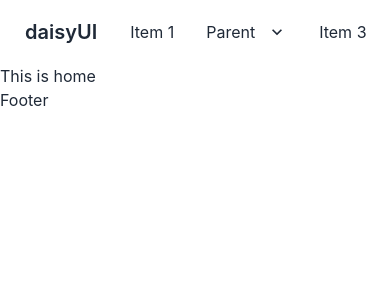
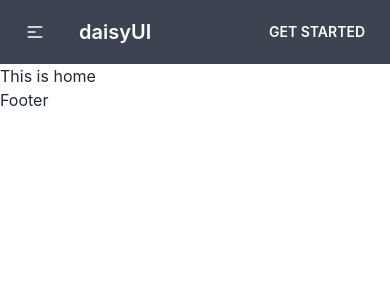
Before and after one commit to m7real/food-fly-client, a React (Create React App) app: page / in a window 390 px wide. Shown: the top 300 px of the page. Built offline with nearby package versions, Linux system fonts and the light colour scheme.

Commit message:
custom hook for dynamic title added

```diff
--- a/public/index.html
+++ b/public/index.html
@@ -5,10 +5,7 @@
     <link rel="icon" href="%PUBLIC_URL%/favicon.ico" />
     <meta name="viewport" content="width=device-width, initial-scale=1" />
     <meta name="theme-color" content="#000000" />
-    <meta
-      name="description"
-      content="Web site created using create-react-app"
-    />
+    <meta name="description" content="Web site created using create-react-app" />
     <link rel="apple-touch-icon" href="%PUBLIC_URL%/logo192.png" />
     <!--
       manifest.json provides metadata used when your web app is installed on a
@@ -24,7 +21,7 @@
       work correctly both with client-side routing and a non-root public URL.
       Learn how to configure a non-root public URL by running `npm run build`.
     -->
-    <title>React App</title>
+    <title>Food Fly</title>
   </head>
   <body>
     <noscript>You need to enable JavaScript to run this app.</noscript>
--- a/src/Pages/Home/Home/Home.js
+++ b/src/Pages/Home/Home/Home.js
@@ -1,6 +1,9 @@
 import React from "react";
+import useTitle from "../../../hooks/useTitle";
 
 const Home = () => {
+  useTitle("Home");
+
   return (
     <div>
       <h2>This is home</h2>
--- a/src/Pages/Shared/Header/Header.js
+++ b/src/Pages/Shared/Header/Header.js
@@ -2,11 +2,42 @@ import React from "react";
 
 const Header = () => {
   return (
-    <div className="navbar bg-base-100">
-      <div className="flex-1">
+    <div className="navbar bg-neutral text-neutral-content">
+      <div className="navbar-start">
+        <div className="dropdown">
+          <label tabIndex={0} className="btn btn-ghost lg:hidden">
+            <svg xmlns="http://www.w3.org/2000/svg" className="h-5 w-5" fill="none" viewBox="0 0 24 24" stroke="currentColor">
+              <path strokeLinecap="round" strokeLinejoin="round" strokeWidth="2" d="M4 6h16M4 12h8m-8 6h16" />
+            </svg>
+          </label>
+          <ul tabIndex={0} className="menu menu-compact dropdown-content mt-3 p-2 shadow bg-base-100 rounded-box w-52">
+            <li>
+              <a>Item 1</a>
+            </li>
+            <li tabIndex={0}>
+              <a className="justify-between">
+                Parent
+                <svg className="fill-current" xmlns="http://www.w3.org/2000/svg" width="24" height="24" viewBox="0 0 24 24">
+                  <path d="M8.59,16.58L13.17,12L8.59,7.41L10,6L16,12L10,18L8.59,16.58Z" />
+                </svg>
+              </a>
+              <ul className="p-2">
+                <li>
+                  <a>Submenu 1</a>
+                </li>
+                <li>
+                  <a>Submenu 2</a>
+                </li>
+              </ul>
+            </li>
+            <li>
+              <a>Item 3</a>
+            </li>
+          </ul>
+        </div>
         <a className="btn btn-ghost normal-case text-xl">daisyUI</a>
       </div>
-      <div className="flex-none">
+      <div className="navbar-center hidden lg:flex">
         <ul className="menu menu-horizontal p-0">
           <li>
             <a>Item 1</a>
@@ -18,7 +49,7 @@ const Header = () => {
                 <path d="M7.41,8.58L12,13.17L16.59,8.58L18,10L12,16L6,10L7.41,8.58Z" />
               </svg>
             </a>
-            <ul className="p-2 bg-base-100">
+            <ul className="p-2">
               <li>
                 <a>Submenu 1</a>
               </li>
@@ -32,6 +63,9 @@ const Header = () => {
           </li>
         </ul>
       </div>
+      <div className="navbar-end">
+        <a className="btn">Get started</a>
+      </div>
     </div>
   );
 };
--- /dev/null
+++ b/src/hooks/useTitle.js
@@ -0,0 +1,9 @@
+import { useEffect } from "react";
+
+const useTitle = (title) => {
+  useEffect(() => {
+    document.title = `${title} - Food Fly`;
+  }, [title]);
+};
+
+export default useTitle;
```
